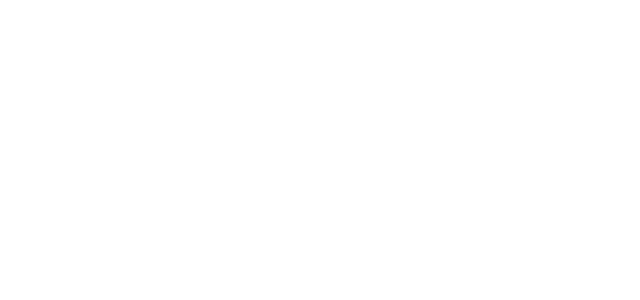
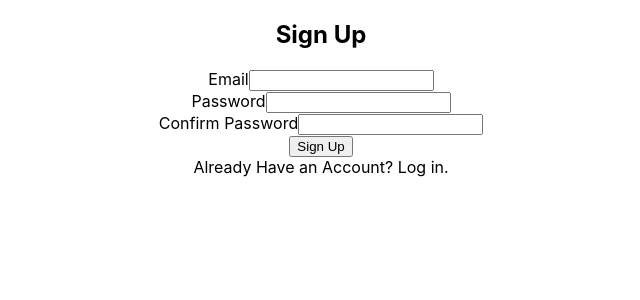
Before and after one commit to Prgrssn/Uptrax, a React (Create React App) app in the folder client/: page / in a window 1280 px wide. Shown: the top 300 px of the page, without its empty margins (319-959 px from the left). Built offline with nearby package versions, Linux system fonts and the light colour scheme; no server answers.

Commit message:
begin work on firebase auth. Have an issue with a firebase method, hope to resolve soon.

```diff
--- a/client/package.json
+++ b/client/package.json
@@ -8,7 +8,9 @@
     "@testing-library/react": "^11.2.7",
     "@testing-library/user-event": "^12.8.3",
     "axios": "^0.24.0",
+    "bootstrap": "^5.1.3",
     "react": "^17.0.2",
+    "react-bootstrap": "^2.0.2",
     "react-dom": "^17.0.2",
     "react-router-dom": "^6.0.2",
     "react-scripts": "4.0.3",
--- a/client/src/App.js
+++ b/client/src/App.js
@@ -1,8 +1,16 @@
 // import { BrowserRouter as Router, Routes, Route } from "react-router-dom";
 import "./App.scss";
+import Signup from "./components/Signup/Signup";
+import { AuthProvider } from "./contexts/AuthContext";
 
 function App() {
-  return <div className="App"></div>;
+  return (
+    <div className="App">
+      <AuthProvider>
+        <Signup />
+      </AuthProvider>
+    </div>
+  );
 }
 
 export default App;
--- /dev/null
+++ b/client/src/components/Signup/Signup.js
@@ -0,0 +1,42 @@
+import React, { useRef } from "react";
+import { Card, Button, Form } from "react-bootstrap";
+import { useAuth } from "../../contexts/AuthContext";
+
+export default function Signup() {
+  const emailRef = useRef();
+  const passwordRef = useRef();
+  const passwordConfirmRef = useRef();
+  const { signup } = useAuth();
+
+  const handleSubmit = (event) => {
+    event.preventDefault();
+
+    signup(emailRef.current.value, passwordRef.current.value);
+  };
+
+  return (
+    <>
+      <Card>
+        <Card.Body>
+          <h2>Sign Up</h2>
+          <Form onSubmit={handleSubmit}>
+            <Form.Group id="email">
+              <Form.Label>Email</Form.Label>
+              <Form.Control type="email" ref={emailRef} required />
+            </Form.Group>
+            <Form.Group id="password">
+              <Form.Label>Password</Form.Label>
+              <Form.Control type="password" ref={passwordRef} required />
+            </Form.Group>
+            <Form.Group id="password-confirm">
+              <Form.Label>Confirm Password</Form.Label>
+              <Form.Control type="password" ref={passwordConfirmRef} required />
+            </Form.Group>
+            <Button type="submit">Sign Up</Button>
+          </Form>
+        </Card.Body>
+      </Card>
+      <div>Already Have an Account? Log in.</div>
+    </>
+  );
+}
--- /dev/null
+++ b/client/src/contexts/AuthContext.js
@@ -0,0 +1,32 @@
+import React, { useContext, useEffect, useState } from "react";
+import { auth } from "../firebase";
+
+const AuthContext = React.createContext();
+
+export function useAuth() {
+  return useContext(AuthContext);
+}
+
+export function AuthProvider({ children }) {
+  const [currentUser, setCurrentUser] = useState();
+
+  function signup(email, password) {
+    return auth.createUserWithEmailAndPassword(email, password);
+  }
+
+  useEffect(() => {
+    const unsubscribe = auth.onAuthStateChanged((user) => {
+      setCurrentUser(user);
+    });
+
+    return unsubscribe;
+  }, []);
+
+  const value = { currentUser };
+
+  return (
+    <div>
+      <AuthContext.Provider value={value}>{children}</AuthContext.Provider>
+    </div>
+  );
+}
--- /dev/null
+++ b/client/src/firebase.js
@@ -0,0 +1,15 @@
+import firebase from "firebase/compat/app";
+import "firebase/auth";
+
+const app = firebase.initializeApp({
+  apiKey: process.env.REACT_APP_FIREBASE_API_KEY,
+  authDomain: process.env.REACT_APP_FIREBASE_AUTH_DOMAIN,
+  projectId: process.env.REACT_APP_FIREBASE_PROJECT_ID,
+  storageBucket: process.env.REACT_APP_FIREBASE_STORAGE_BUCKET,
+  messagingSenderId: process.env.REACT_APP_FIREBASE_MESSAGING_SENDER_ID,
+  appId: process.env.REACT_APP_FIREBASE_APP_ID,
+  measurementId: process.env.REACT_APP_FIREBASE_MEASUREMENT_ID,
+});
+
+export const auth = firebase.auth(app);
+export default app;
```
Also changed, not shown: client/src/components/Signup/Signup.scss (added), 1 other file (tests, documents, lock files or other folders).
